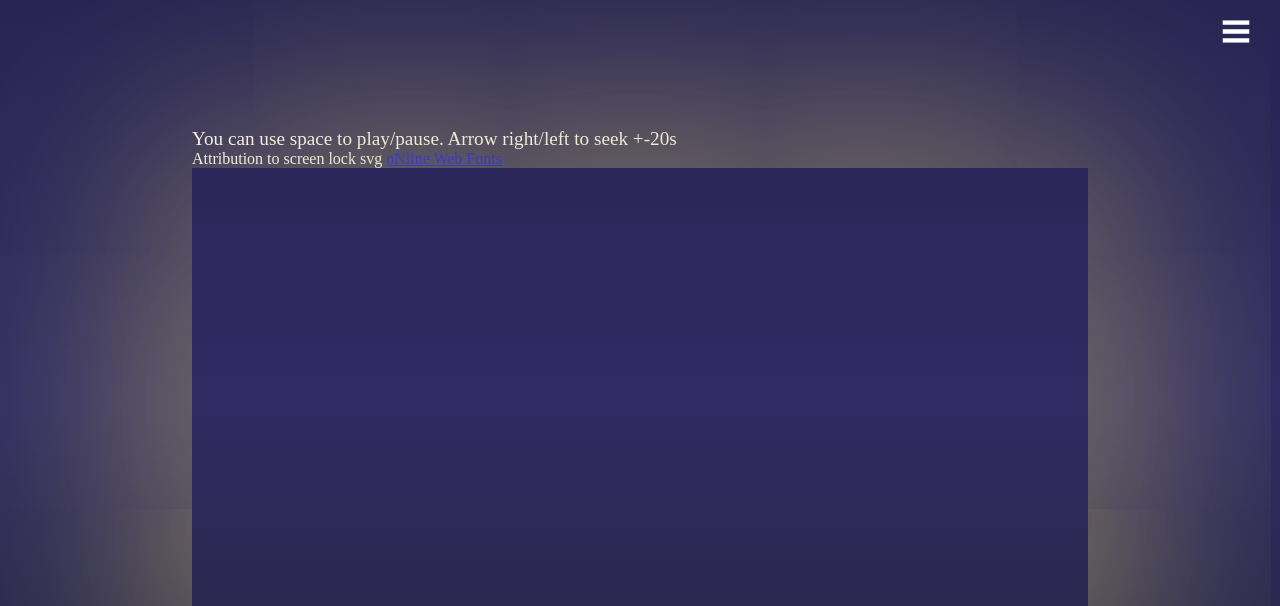
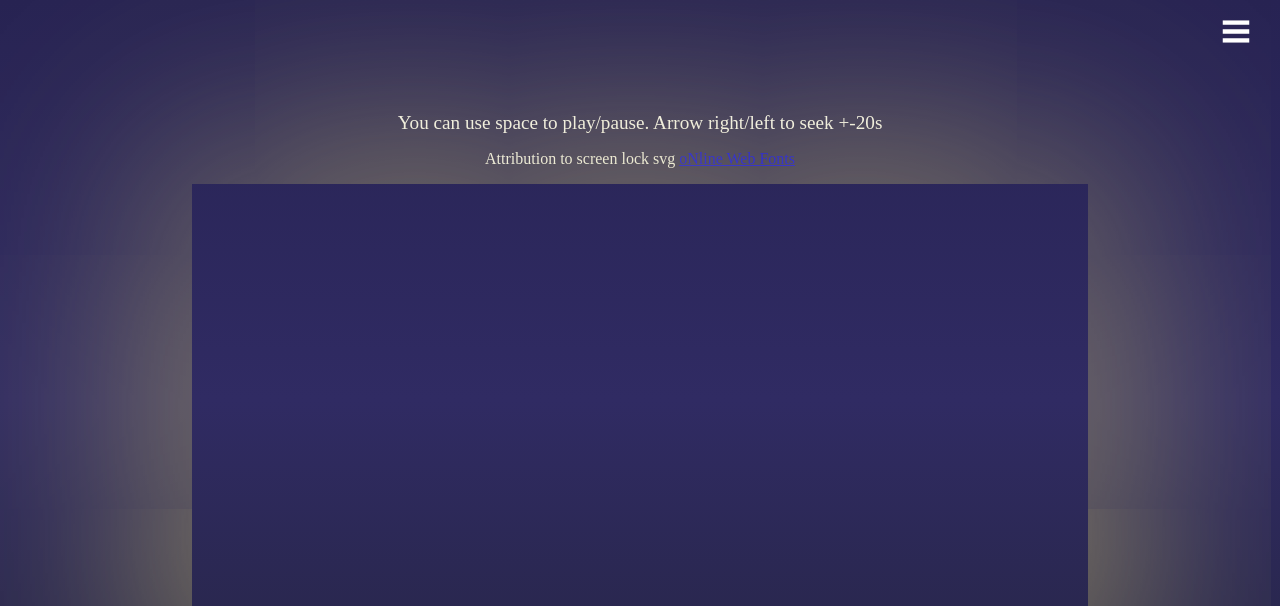
Before and after one commit to ATPaing/video-player, a plain HTML site: page index.html in a window 1280 px wide. Shown: the top 606 px of the page. Drawn offline with Linux system fonts and the light colour scheme.

Commit message:
Update style.css

```diff
--- a/style.css
+++ b/style.css
@@ -7,12 +7,16 @@
     --progress-width : 0%;
 }
 body{
+    overflow: hidden;
+    height: 100vh;
+}
+main{
     display: flex;
     flex-direction: column;
     gap: 1em;
     justify-content: center;
     align-items: center;
-    height: 100vh;
+    height: 100%;
     background-image: linear-gradient(
         to bottom,
         #272353,
```
